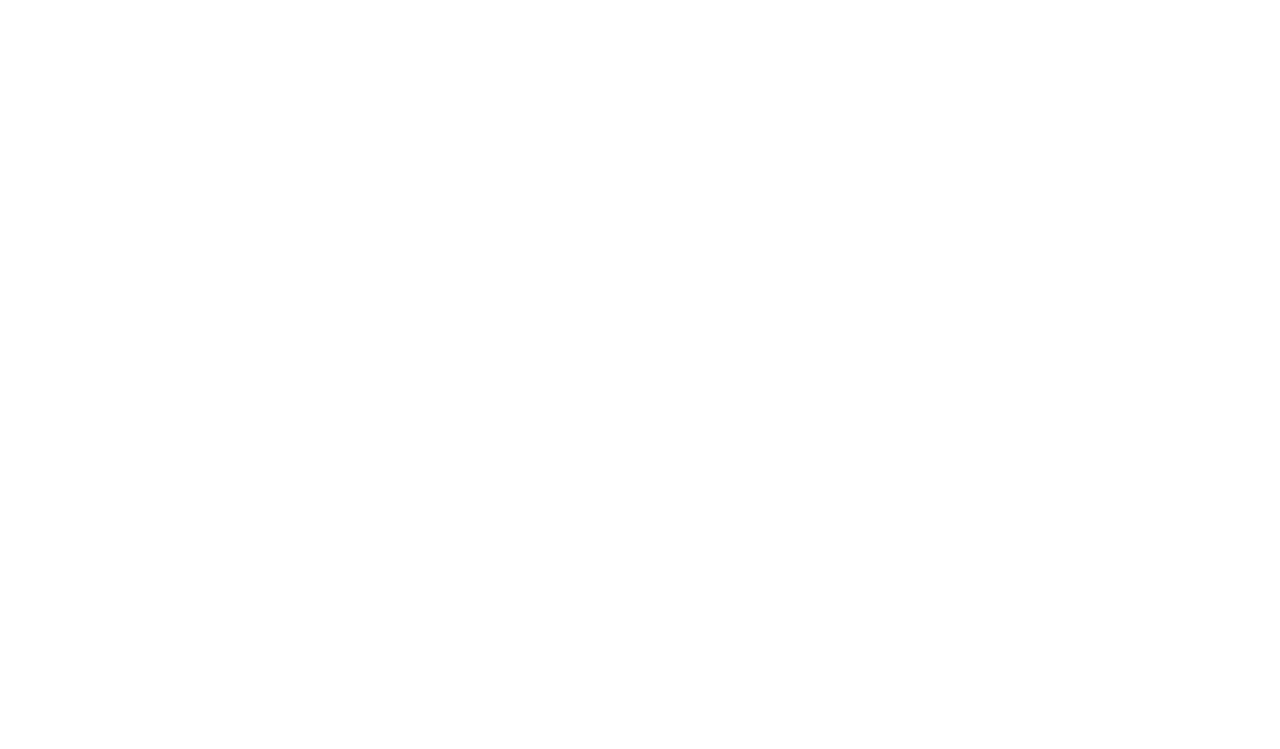
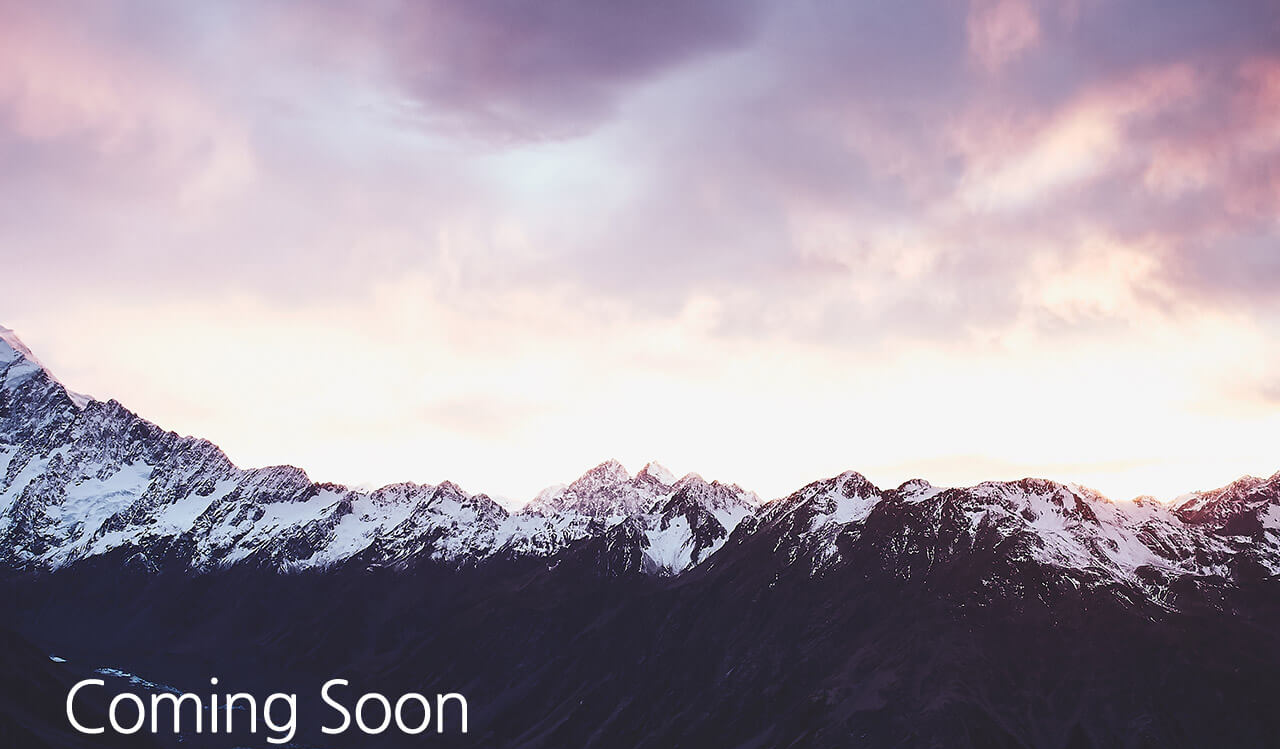
Before and after one commit to amal02/amal02.github.io, a plain HTML site: page index.html in a window 1280 px wide. Shown: the top 749 px of the page. Drawn offline with Linux system fonts and the light colour scheme.

Commit message:
index.html 이미지 width 100%

```diff
--- a/index.html
+++ b/index.html
@@ -4,9 +4,17 @@
     <meta charset="UTF-8">
     <meta name="viewport" content="width=device-width, initial-scale=1.0">
     <meta http-equiv="X-UA-Compatible" content="ie=edge">
-    <title>Github page Design DEMO </title>
+    <title>Comming soon github.com/amal02 </title>
+    <style>
+        body{
+             margin: 0;
+        }
+
+    </style>
 </head>
 <body>
 
+  <img src="./coming-soon_page.jpg" alt="coming Soon, We will be coming soon with site">
+
 </body>
 </html>
```
Also changed, not shown: css/page.css (added).
